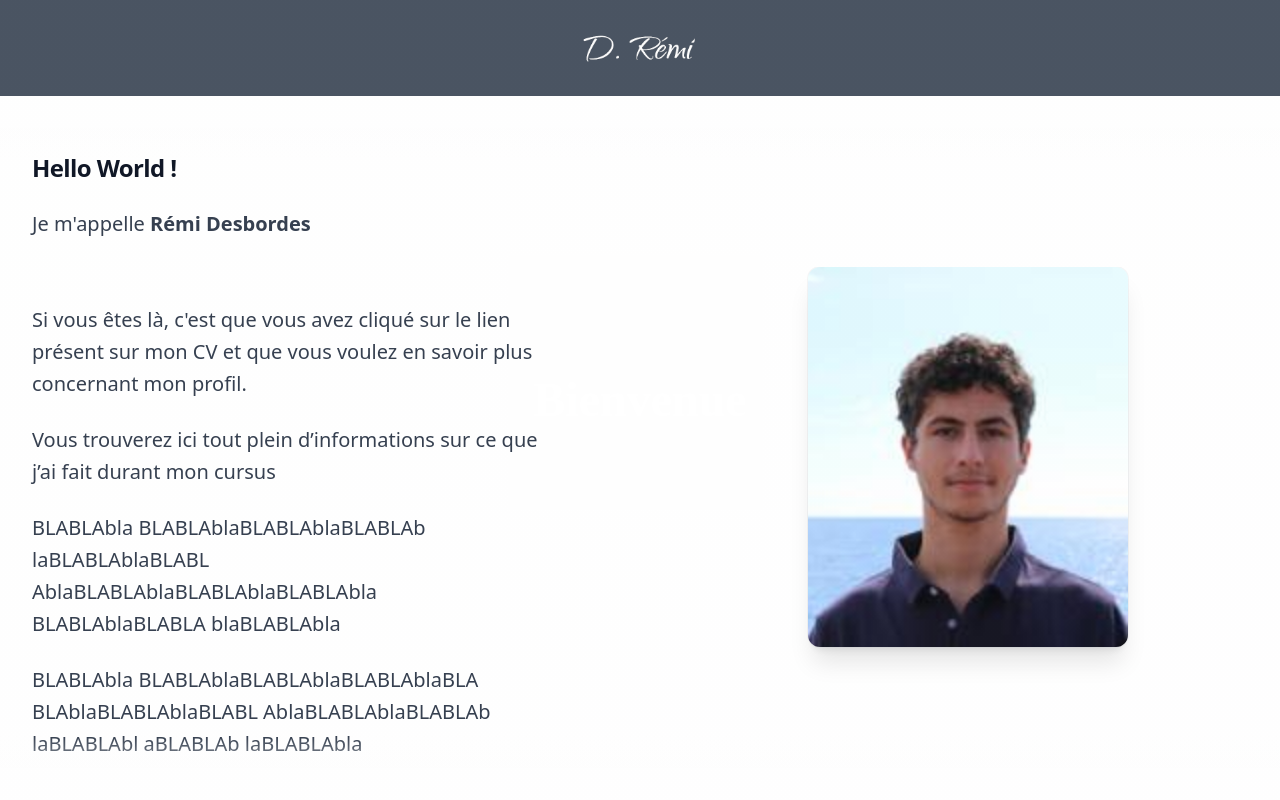
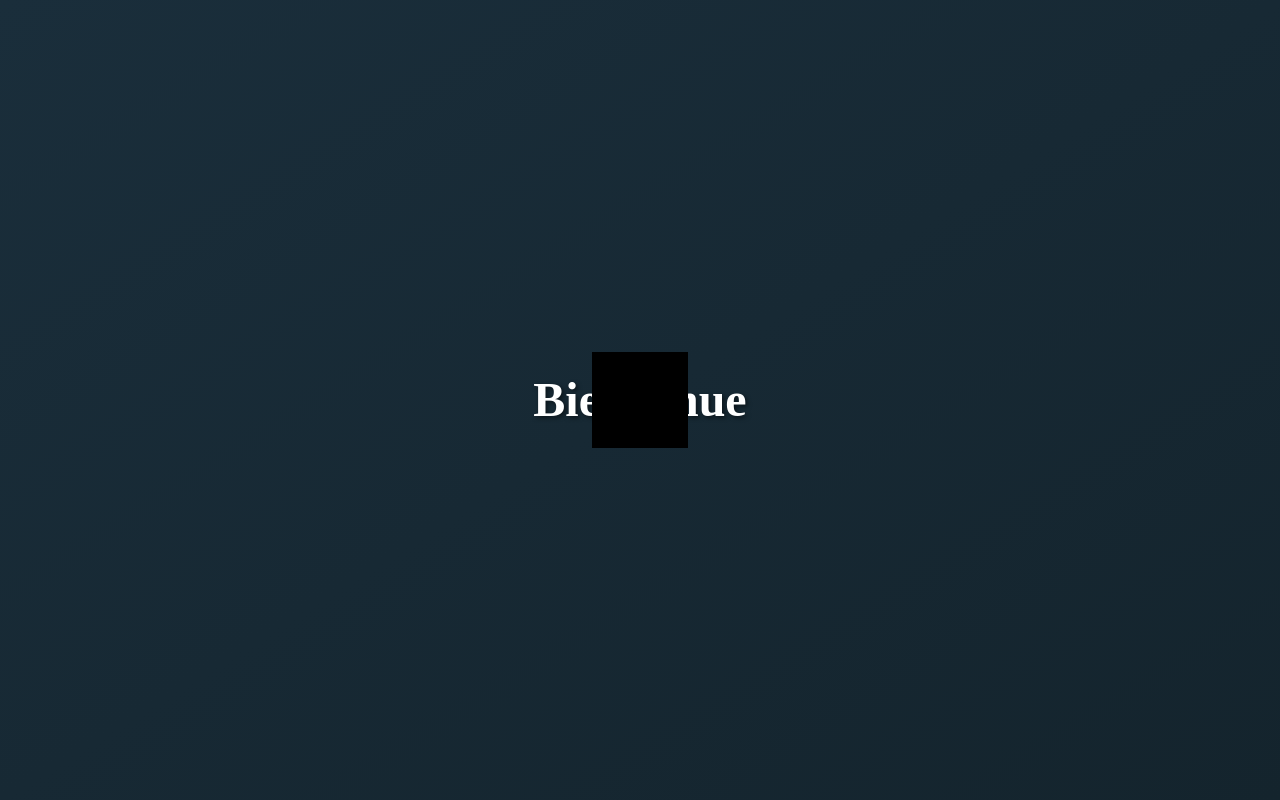
Before and after one commit to WentioxDemoi/CV, a React (Create React App) app: page /Home in a window 1280 px wide. Shown: the top 800 px of the page. Built offline with nearby package versions, Linux system fonts and the light colour scheme.

Commit message:
[ADD] Animations timeline cards

```diff
--- a/src/Pages/Logo.jsx
+++ b/src/Pages/Logo.jsx
@@ -1,4 +1,5 @@
 import Signature from '../Assets/Signature White.png'
+import React from "react";
 
 function Logo() {
   return (
--- a/src/Pages/Timeline.jsx
+++ b/src/Pages/Timeline.jsx
@@ -105,7 +105,7 @@ import { useRef } from 'react';
       visible: {
         x: 0,
         opacity: 1,
-        transition: { duration: 0.1 },
+        transition: { duration: 1 },
       },
     };
 
@@ -125,11 +125,13 @@ import { useRef } from 'react';
         initial="hidden"
         animate={isInView ? "visible" : "hidden"}
         variants={variants}
-        className="transition duration-300 ease-in-out transform hover:-translate-y-1 hover:shadow-2xl flex flex-col gap-y-2 border shadow-md rounded-xl p-4"
+        //className="transition duration-500 ease-in-out trasition-transform hover:-translate-y-10 hover:shadow-2xl hover:bg-gray-200 flex flex-col gap-y-2 border shadow-md rounded-xl p-4"
         onClick={() => handleClick(id)}
       >
-        <div id={heading} className="text-blue-700 font-bold text-lg border-b">{heading}</div>
-        <div className="test-sm text-gray-700">{subHeading}</div>
+        <div className="transition duration-200 ease-in-out trasition-transform hover:-translate-y-2 hover:shadow-2xl hover:bg-gray-200 flex flex-col gap-y-2 border shadow-md rounded-xl p-4 hover:rotate-1">
+          <div id={heading} className="text-blue-700 font-bold text-lg border-b">{heading}</div>
+          <div className="test-sm text-gray-700">{subHeading}</div>
+        </div>
       </motion.div>
     );
   };
--- a/src/component/LoadingScreen.jsx
+++ b/src/component/LoadingScreen.jsx
@@ -1,8 +1,15 @@
 import React, { useState } from 'react';
-import { motion, AnimatePresence } from 'framer-motion';
+import { motion, AnimatePresence, useAnimate } from 'framer-motion';
+
 
 const LoadingPage = () => {
   const [isLoading, setIsLoading] = useState(true);
+
+  const [scope, animate] = useAnimate();
+
+  const handleAnimate = async () => {
+      await animate("#loading", {x:5000, y:5000}, {duration: 10})
+  }
 
   const handleAnimationComplete = () => {
     setIsLoading(false);
@@ -12,34 +19,39 @@ const LoadingPage = () => {
     <AnimatePresence>
       {isLoading && (
         <>
+        {handleAnimate}
           <motion.div
             initial={{ opacity: 1 }}
             animate={{ opacity: 1 }}
             exit={{ opacity: 0 }}
-            transition={{ duration: 3, delay: 2 }}
+            transition={{ duration: 1, delay: 100 }}
             style={{
               position: 'fixed',
               top: 0,
               left: 0,
               width: '100%',
               height: '100%',
-              zIndex: 9998,
+              zIndex: 40,
               background: 'linear-gradient(to bottom right, #1A2E3B, #14242D)',
               display: 'flex',
               justifyContent: 'center',
               alignItems: 'center',
               color: 'white',
               fontSize: '3em',
-              fontFamily: 'Fredoka One',
+              fontFamily: 'Fredoka One', //to change
               fontWeight: 'bold',
               textShadow: '2px 2px 4px rgba(0,0,0,0.5)',
             }}
             onAnimationComplete={handleAnimationComplete}
           >
             Bienvenue
+            <div id="loading" className='bg-black z-100 h-24 w-24 absolute top-1/2 left-1/2 transform -translate-x-1/2 -translate-y-1/2'></div>
           </motion.div>
         </>
       )}
+      <div className='bg-black z-100 h-24 w-24'>
+
+      </div>
     </AnimatePresence>
   );
 };
```
Also changed, not shown: 7 other files (tests, documents, lock files or other folders).
